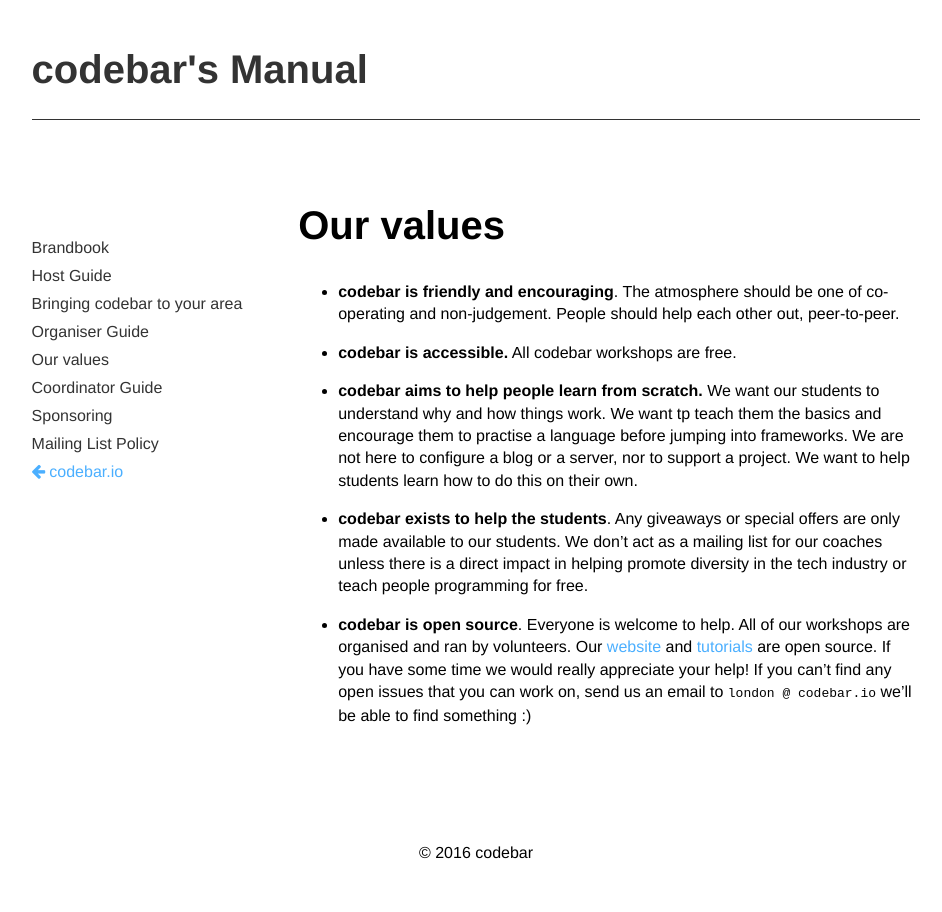
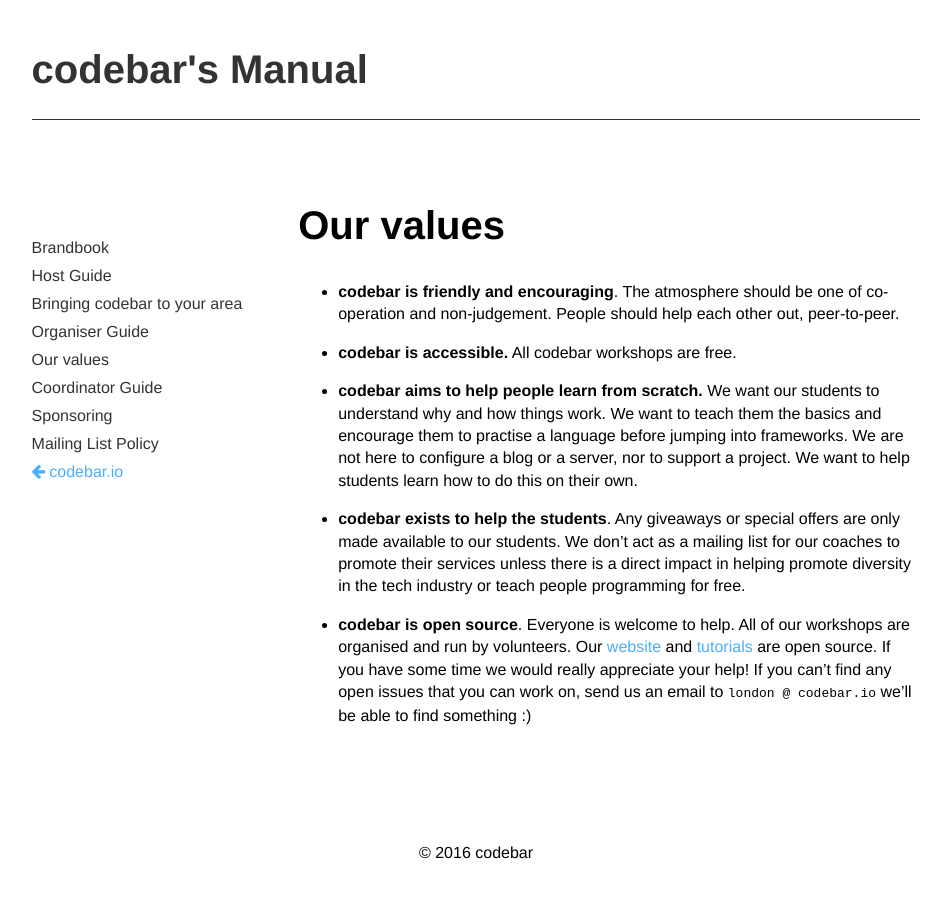
Before and after one commit to codebar/manual, a Jekyll site: the page built from _posts/2015-02-03-our-values.md, in a window 1280 px wide. Shown: the whole page, without its empty margins (164-1106 px from the left). Built offline with Jekyll 4.4.1, drawn with Linux system fonts in a browser that asks for light colours; nearby versions of some CDN libraries.

Commit message:
Values: wording

```diff
--- a/_posts/2015-02-03-our-values.md
+++ b/_posts/2015-02-03-our-values.md
@@ -3,12 +3,12 @@
 title: "Our values"
 ---
 
-* **codebar is friendly and encouraging**. The atmosphere should be one of co-operating and non-judgement. People should help each other out, peer-to-peer.
+* **codebar is friendly and encouraging**. The atmosphere should be one of co-operation and non-judgement. People should help each other out, peer-to-peer.
 
 * **codebar is accessible.** All codebar workshops are free.
 
-* **codebar aims to help people learn from scratch.** We want our students to understand why and how things work. We want tp teach them the basics and encourage them to practise a language before jumping into frameworks. We are not here to configure a blog or a server, nor to support a project. We want to help students learn how to do this on their own.
+* **codebar aims to help people learn from scratch.** We want our students to understand why and how things work. We want to teach them the basics and encourage them to practise a language before jumping into frameworks. We are not here to configure a blog or a server, nor to support a project. We want to help students learn how to do this on their own.
 
-* **codebar exists to help the students**. Any giveaways or special offers are only made available to our students. We don't act as a mailing list for our coaches unless there is a direct impact in helping promote diversity in the tech industry or teach people programming for free.
+* **codebar exists to help the students**. Any giveaways or special offers are only made available to our students. We don't act as a mailing list for our coaches to promote their services unless there is a direct impact in helping promote diversity in the tech industry or teach people programming for free.
 
-* **codebar is open source**. Everyone is welcome to help. All of our workshops are organised and ran by volunteers. Our [website](https://github.com/codebar/planner) and [tutorials](https://github.com/codebar/tutorials) are open source. If you have some time we would really appreciate your help! If you can't find any open issues that you can work on, send us an email to `london @ codebar.io` we'll be able to find something :)
+* **codebar is open source**. Everyone is welcome to help. All of our workshops are organised and run by volunteers. Our [website](https://github.com/codebar/planner) and [tutorials](https://github.com/codebar/tutorials) are open source. If you have some time we would really appreciate your help! If you can't find any open issues that you can work on, send us an email to `london @ codebar.io` we'll be able to find something :)
```
